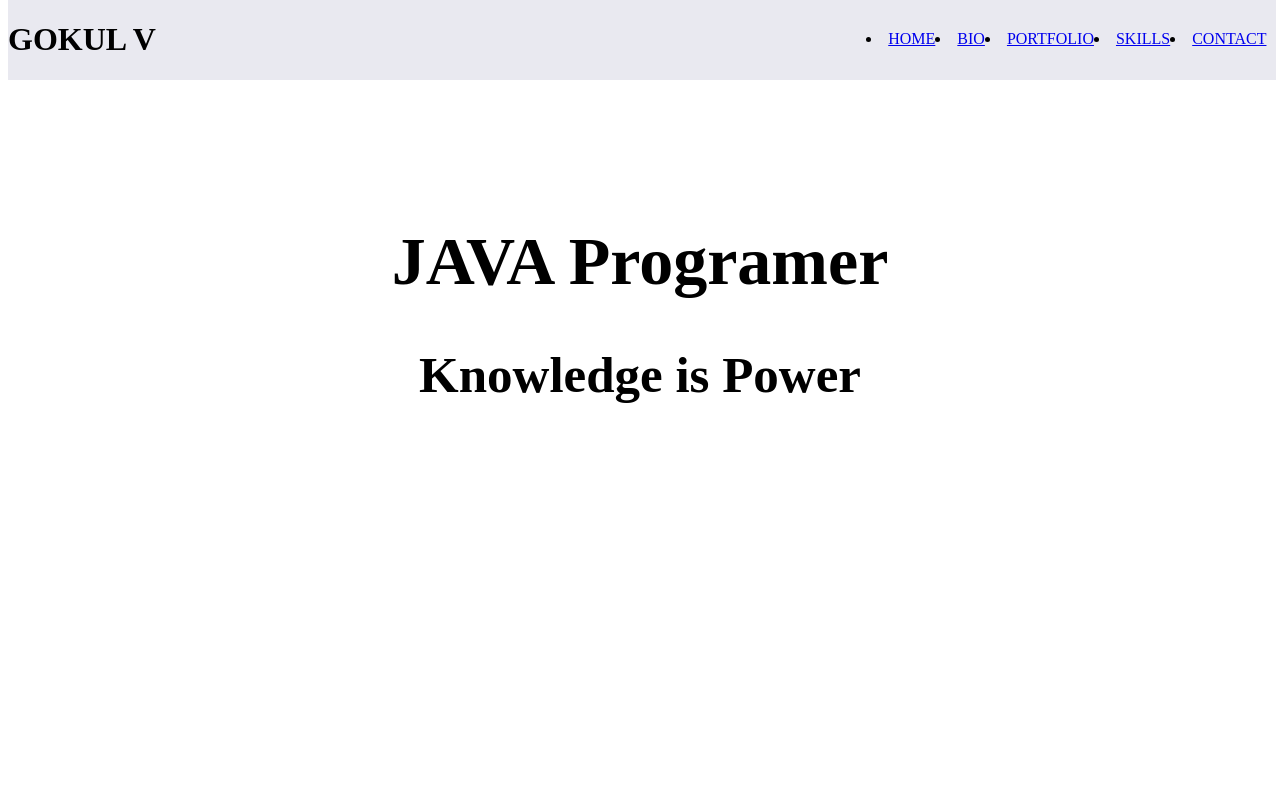
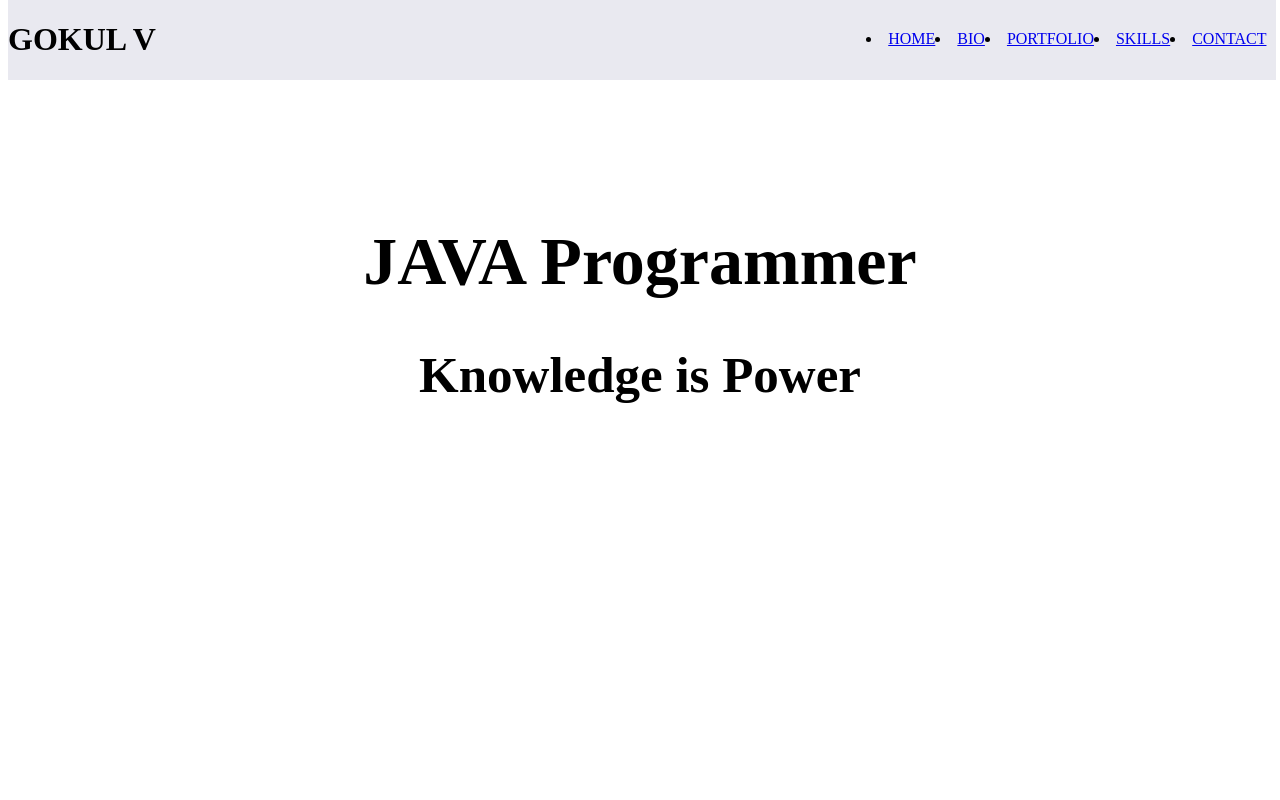
Before and after one commit to Gokulvelkumar123/MyPortfolio, a plain HTML site: page index.html in a window 1280 px wide. Shown: the top 800 px of the page. Drawn offline with Linux system fonts and the light colour scheme.

Commit message:
Update index.html

```diff
--- a/index.html
+++ b/index.html
@@ -18,7 +18,7 @@
       </nav></div>
     </div><center>
     <div id="home"><br><br>
-        <h1>JAVA Programer</h1>
+        <h1>JAVA Programmer</h1>
         <h2>Knowledge is Power</h2>
     </div></center>
     <div id="bio"><br><br><br>
```
